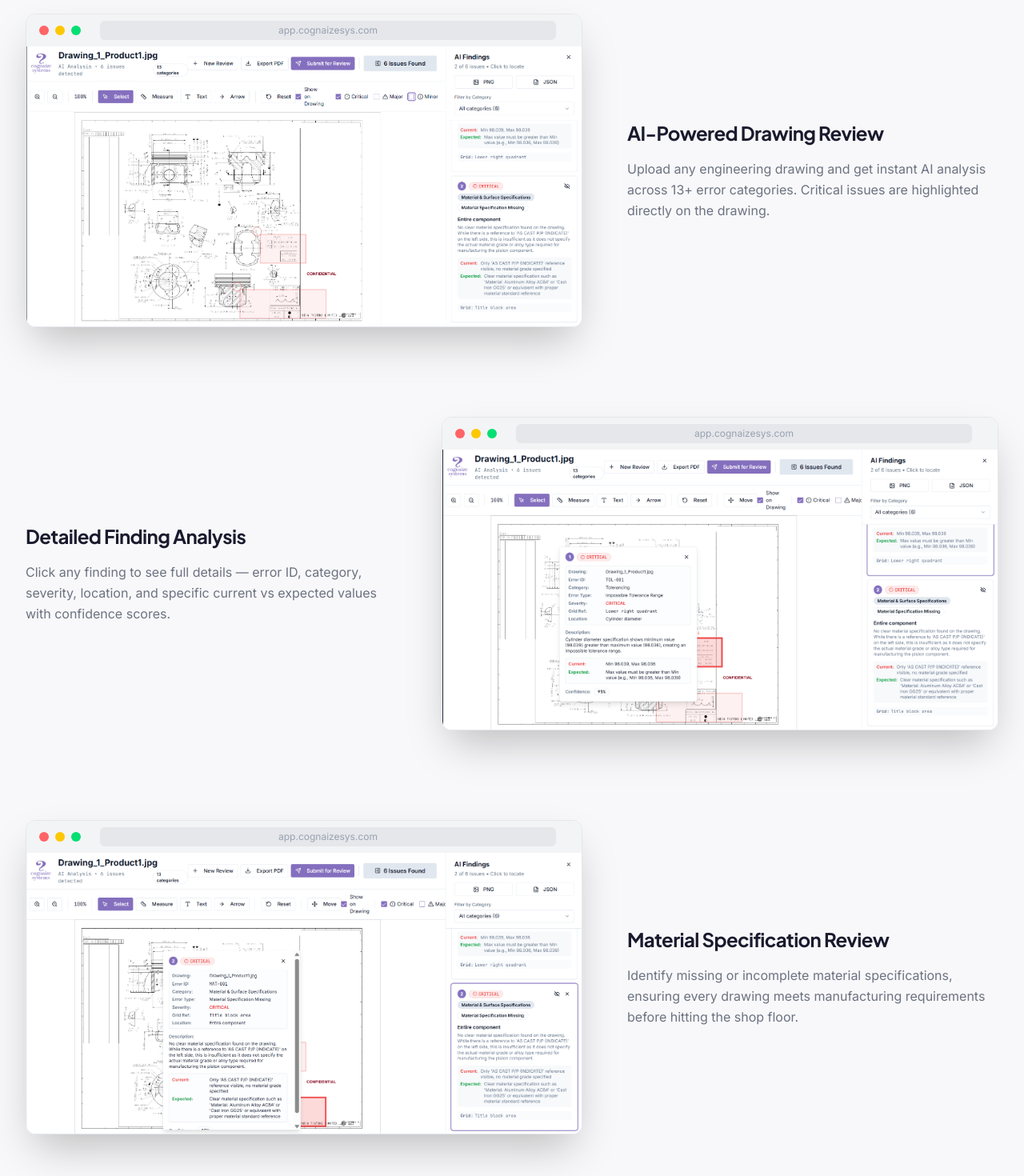
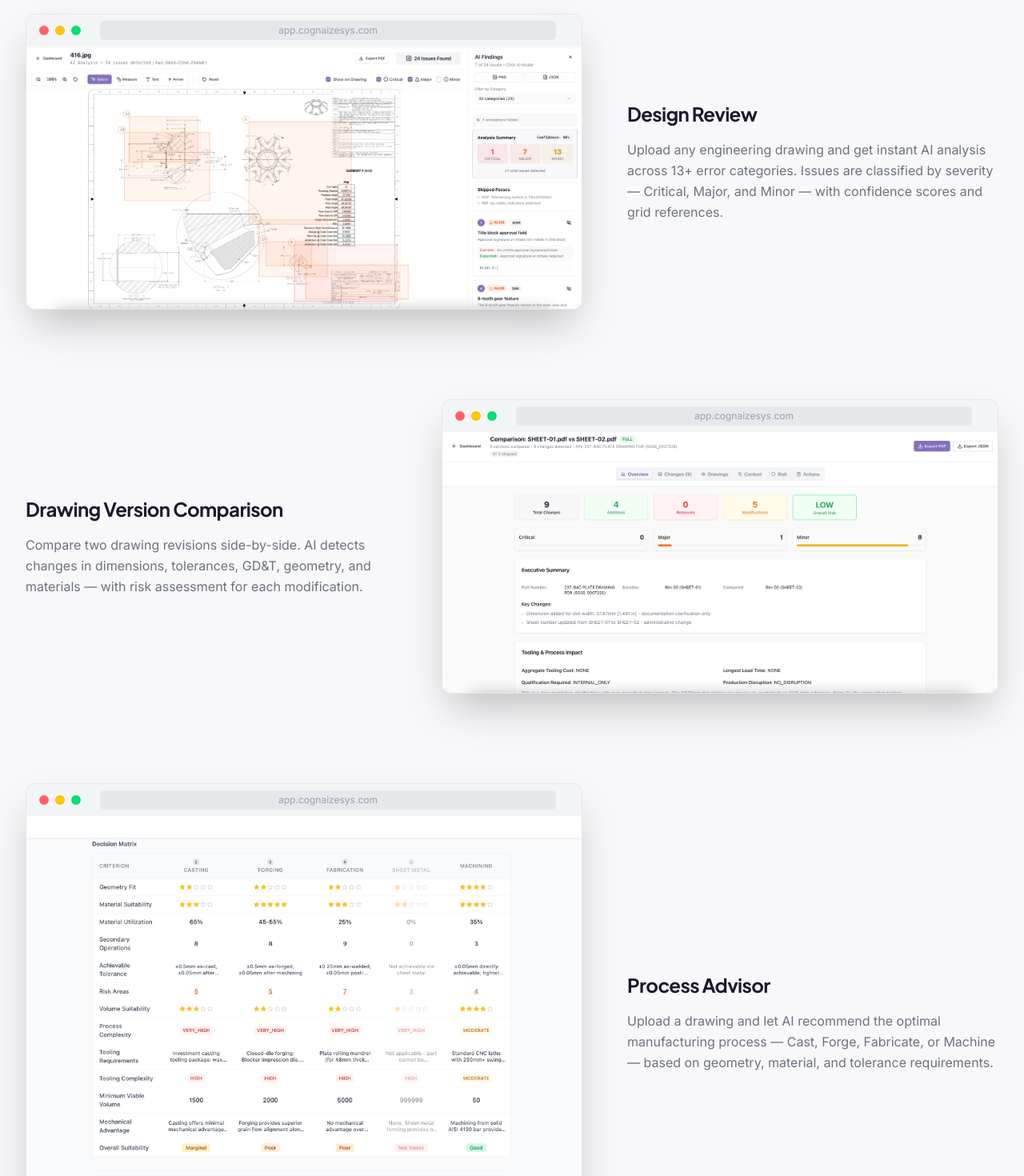
Before and after one commit to cognaizesys/cognaize-website, a Next.js app: page /products/design-intelligence in a window 1280 px wide. Shown: the part 3120-4590 px from the top of the page at 80% size. Built offline with nearby package versions, Linux system fonts and the light colour scheme.

Commit message:
Update DI product tour with Design Review, Version Comparison, and Process Advisor screenshots

```diff
--- a/src/app/products/design-intelligence/page.tsx
+++ b/src/app/products/design-intelligence/page.tsx
@@ -48,25 +48,25 @@ const features = [
 
 const screenshots = [
   {
-    src: "/images/products/di/di-overview.png",
-    alt: "AI Drawing Review showing detected issues",
-    title: "AI-Powered Drawing Review",
+    src: "/images/hero/1-design-review.png",
+    alt: "AI Design Review with findings panel",
+    title: "Design Review",
     description:
-      "Upload any engineering drawing and get instant AI analysis across 13+ error categories. Critical issues are highlighted directly on the drawing.",
+      "Upload any engineering drawing and get instant AI analysis across 13+ error categories. Issues are classified by severity — Critical, Major, and Minor — with confidence scores and grid references.",
   },
   {
-    src: "/images/products/di/di-finding-detail.png",
-    alt: "Detailed finding with tolerance analysis",
-    title: "Detailed Finding Analysis",
+    src: "/images/hero/2-version-comparison.png",
+    alt: "Side-by-side drawing version comparison",
+    title: "Drawing Version Comparison",
     description:
-      "Click any finding to see full details — error ID, category, severity, location, and specific current vs expected values with confidence scores.",
+      "Compare two drawing revisions side-by-side. AI detects changes in dimensions, tolerances, GD&T, geometry, and materials — with risk assessment for each modification.",
   },
   {
-    src: "/images/products/di/di-material-finding.png",
-    alt: "Material specification finding",
-    title: "Material Specification Review",
+    src: "/images/hero/3-process-advisor.png",
+    alt: "AI Process Advisor recommendation",
+    title: "Process Advisor",
     description:
-      "Identify missing or incomplete material specifications, ensuring every drawing meets manufacturing requirements before hitting the shop floor.",
+      "Upload a drawing and let AI recommend the optimal manufacturing process — Cast, Forge, Fabricate, or Machine — based on geometry, material, and tolerance requirements.",
   },
 ];
 
```
